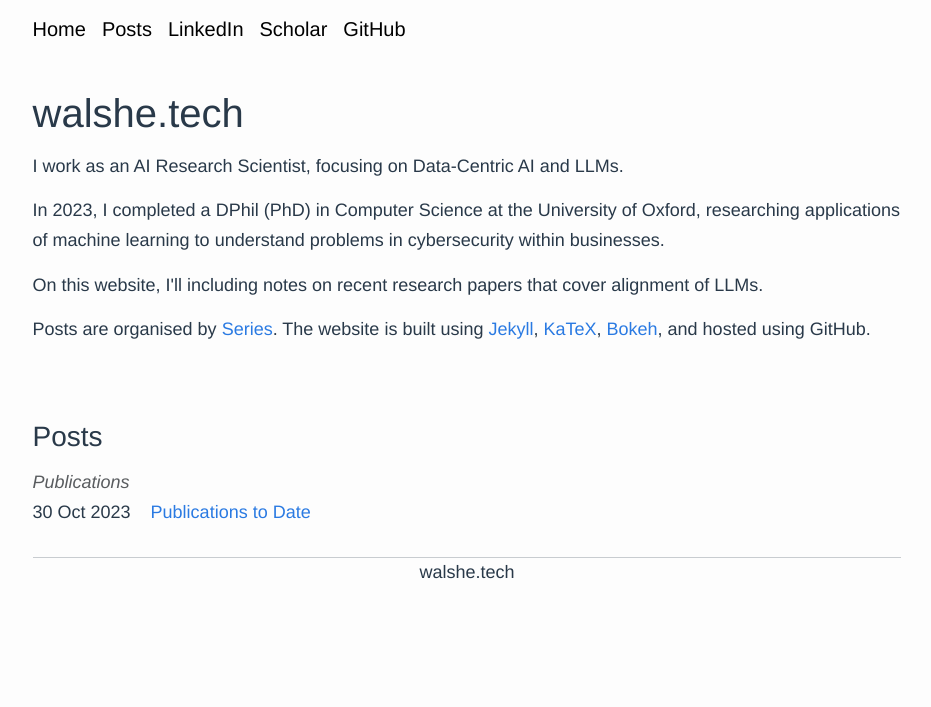
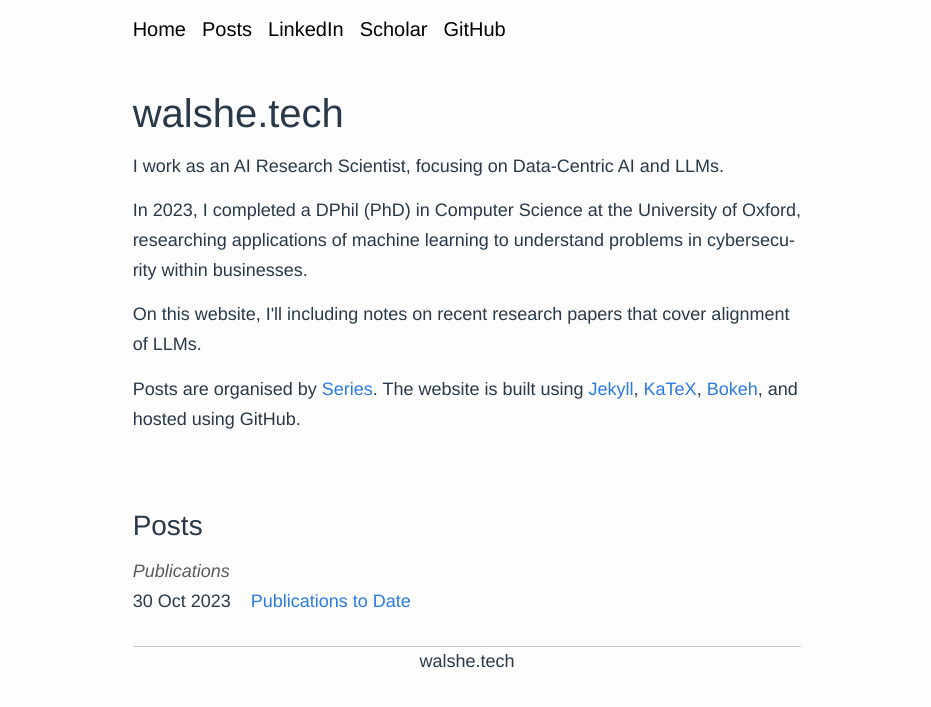
Before and after one commit to t-walshe/t-walshe.github.io, a Jekyll site: the page built from index.html, in a window 1280 px wide. Shown: the top 707 px of the page, without its empty margins (173-1104 px from the left). Built offline with Jekyll 4.4.1, drawn with Linux system fonts in a browser that asks for light colours.

Commit message:
Reduced characters per line to 70

```diff
--- a/_sass/main.scss
+++ b/_sass/main.scss
@@ -205,8 +205,8 @@
 
  /* --- Readable text column --- */
 :root {
-  /* 90 characters per line is the target “measure” */
-  --measure: 90ch;
+  /* 70 characters per line is the target “measure” */
+  --measure: 70ch;
 
   /* Base body sizing — tweak to taste */
   --font-size: clamp(16px, 0.4vw + 15px, 18px);
```
